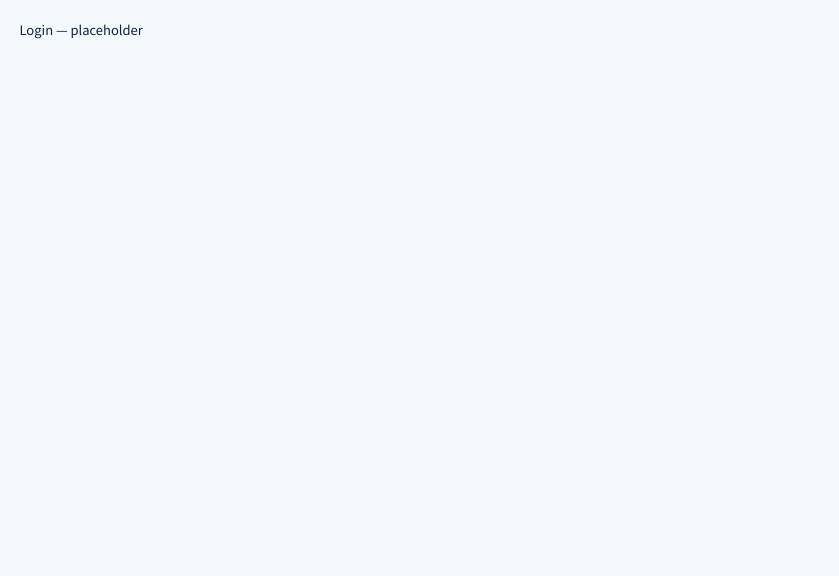
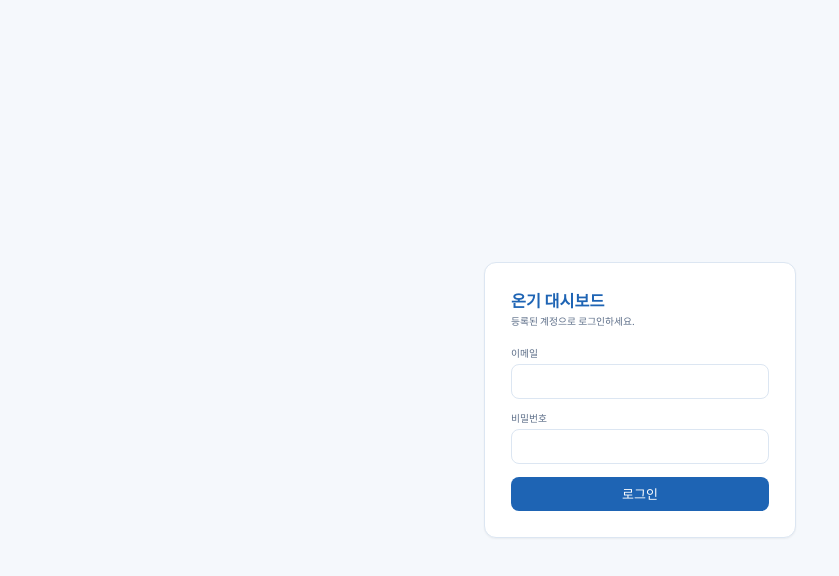
Before and after one commit to paxcfoodly/ongi-dashboard, a React (Vite) app: page /login in a window 1280 px wide. Shown: the top 576 px of the page, without its empty margins (0-839 px from the left). Built offline with nearby package versions, Linux system fonts and the light colour scheme; no server answers.

Commit message:
feat(auth): implement login page with Supabase email/password

```diff
--- a/src/pages/LoginPage.tsx
+++ b/src/pages/LoginPage.tsx
@@ -1,3 +1,72 @@
+import { useState } from 'react';
+import { useNavigate, useLocation } from 'react-router-dom';
+import { supabase } from '../lib/supabase';
+
 export function LoginPage() {
-  return <div className="p-6">Login — placeholder</div>;
+  const nav = useNavigate();
+  const loc = useLocation();
+  const [email, setEmail] = useState('');
+  const [pw, setPw] = useState('');
+  const [err, setErr] = useState<string | null>(null);
+  const [loading, setLoading] = useState(false);
+
+  async function onSubmit(e: React.FormEvent) {
+    e.preventDefault();
+    setErr(null);
+    setLoading(true);
+    const { error } = await supabase.auth.signInWithPassword({ email, password: pw });
+    setLoading(false);
+    if (error) {
+      setErr(error.message);
+      return;
+    }
+    const from = (loc.state as { from?: string })?.from ?? '/kpi';
+    nav(from, { replace: true });
+  }
+
+  return (
+    <div className="min-h-screen flex items-center justify-center bg-bg">
+      <form
+        onSubmit={onSubmit}
+        className="bg-surface border border-border rounded-lg p-8 w-full max-w-sm shadow-sm"
+      >
+        <h1 className="text-xl font-bold text-primary mb-1">온기 대시보드</h1>
+        <p className="text-text-dim text-xs mb-6">등록된 계정으로 로그인하세요.</p>
+
+        <label htmlFor="email" className="block text-xs text-text-dim mb-1">
+          이메일
+        </label>
+        <input
+          id="email"
+          type="email"
+          value={email}
+          onChange={(e) => setEmail(e.target.value)}
+          required
+          className="w-full border border-border rounded px-3 py-2 mb-4 focus:outline-none focus:border-primary"
+        />
+
+        <label htmlFor="pw" className="block text-xs text-text-dim mb-1">
+          비밀번호
+        </label>
+        <input
+          id="pw"
+          type="password"
+          value={pw}
+          onChange={(e) => setPw(e.target.value)}
+          required
+          className="w-full border border-border rounded px-3 py-2 mb-4 focus:outline-none focus:border-primary"
+        />
+
+        {err && <div className="text-danger text-xs mb-3">{err}</div>}
+
+        <button
+          type="submit"
+          disabled={loading}
+          className="w-full py-2 rounded text-white font-medium bg-primary hover:bg-primary-dark disabled:opacity-50"
+        >
+          {loading ? '로그인 중...' : '로그인'}
+        </button>
+      </form>
+    </div>
+  );
 }
```
Also changed, not shown: 1 other file (tests, documents, lock files or other folders).
